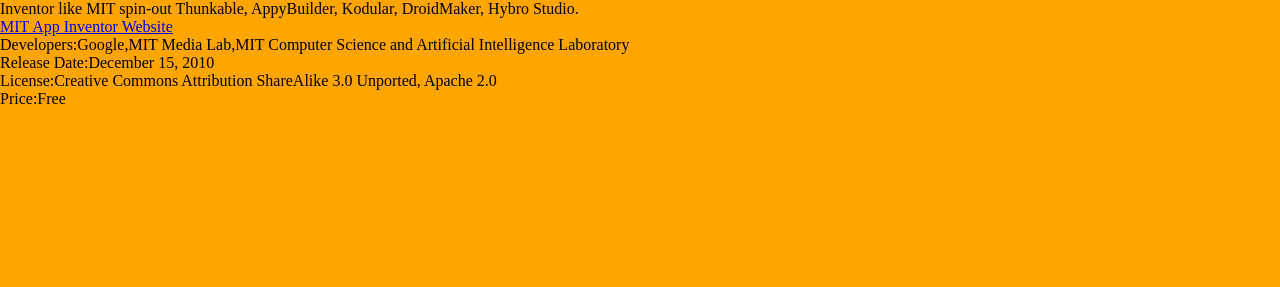
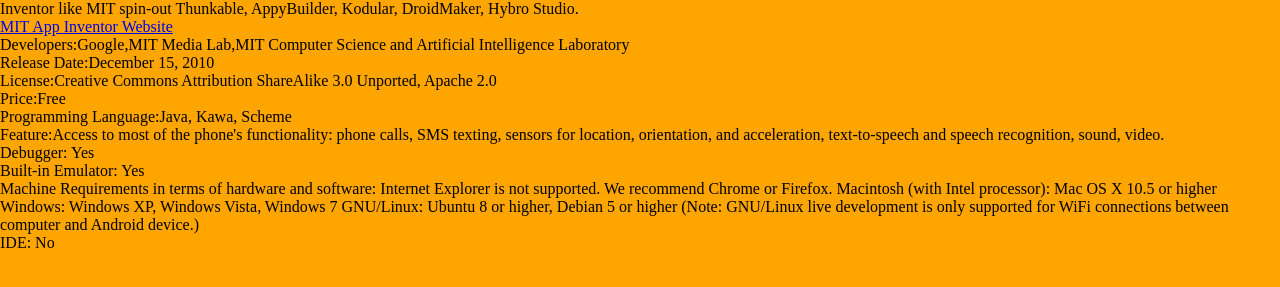
Before and after one commit to davidgoodtogo7/davidgoodtogo7.github.io, a plain HTML site: page lab2.html in a window 1280 px wide. Shown: the part 475-762 px from the top of the page. Drawn offline with Linux system fonts and the light colour scheme.

Commit message:
Update lab2.html

```diff
--- a/lab2.html
+++ b/lab2.html
@@ -27,6 +27,18 @@
     <li>Release Date:December 15, 2010</li>
     <li>License:Creative Commons Attribution ShareAlike 3.0 Unported, Apache 2.0</li>
     <li>Price:Free</li>
+    <li>Programming Language:Java, Kawa, Scheme</li>
+    <li>Feature:Access to most of the phone's functionality: phone calls, SMS texting, sensors for location,
+      orientation, and acceleration, text-to-speech and speech recognition, sound, video.</li>
+    <li>Debugger: Yes</li>
+    <li>Built-in Emulator: Yes</li>
+    <li>Machine Requirements in terms of hardware and software:
+      Internet Explorer is not supported. We recommend Chrome or Firefox.
+      Macintosh (with Intel processor): Mac OS X 10.5 or higher
+      Windows: Windows XP, Windows Vista, Windows 7
+      GNU/Linux: Ubuntu 8 or higher, Debian 5 or higher (Note: GNU/Linux live
+      development is only supported for WiFi connections between computer and Android device.)</li>
+    <li>IDE: No</li>
   </ol>
 </body>
 </html>
```
